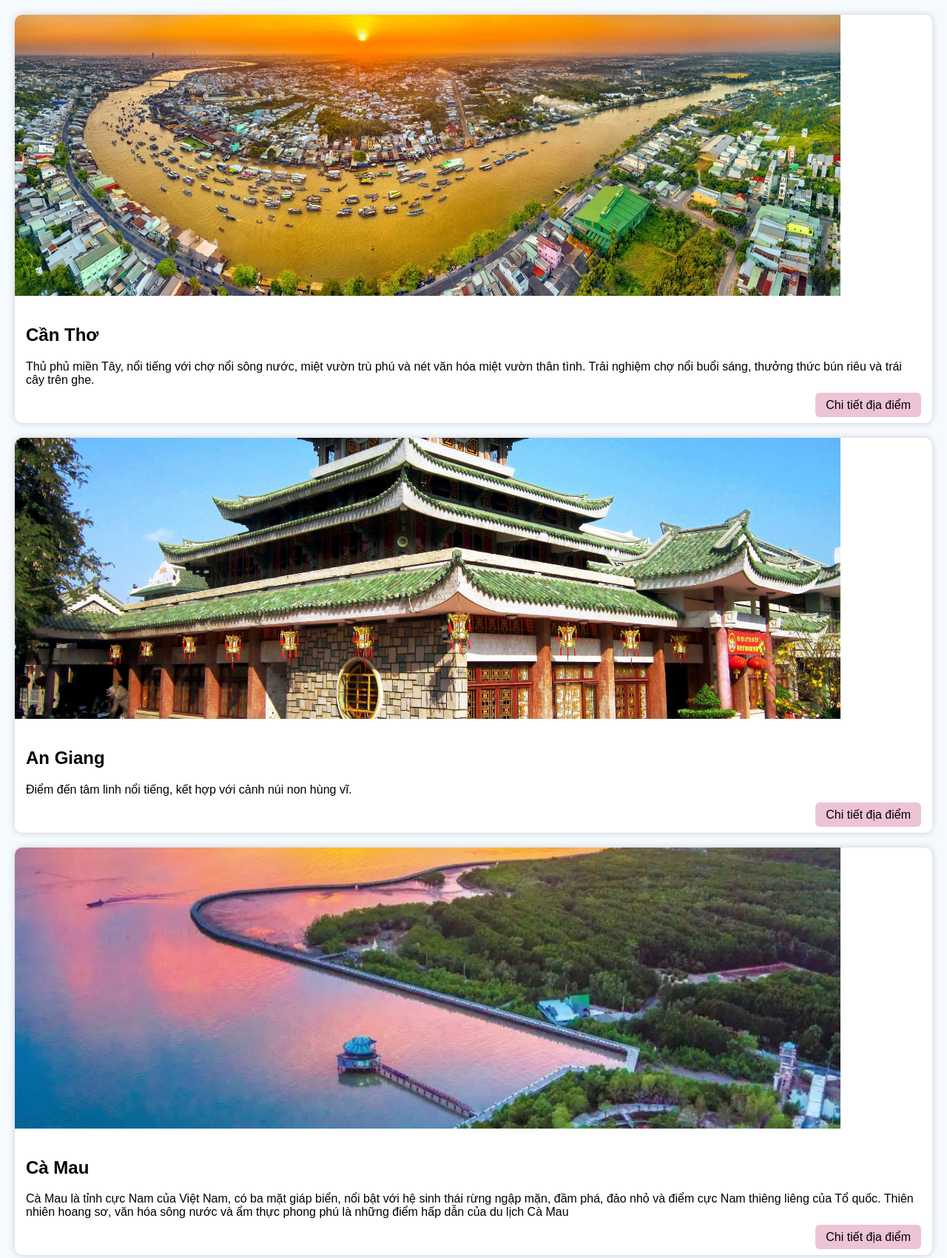
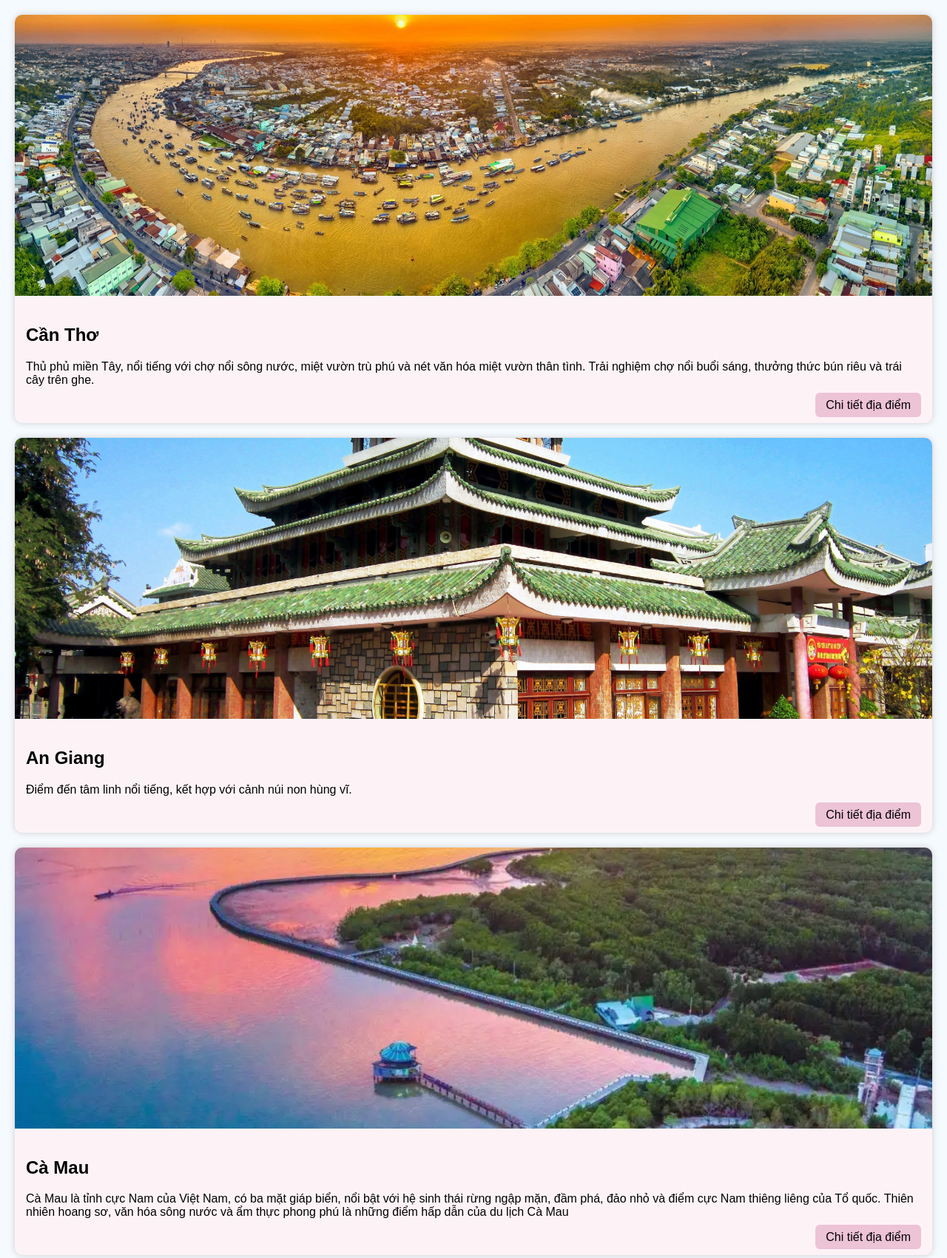
Before and after one commit to hhiep1111/dulichkhoe, a FastAPI app: page / in a window 1280 px wide. Shown: the part 258-1959 px from the top of the page at 74% size. Run offline with FastAPI, Linux system fonts and the light colour scheme; data that the repository does not hold is empty.

Commit message:
Update index.html

```diff
--- a/templates/index.html
+++ b/templates/index.html
@@ -69,14 +69,14 @@
             padding: 20px;
         }
         .card {
-            background: white;
+            background:  #FDF3F7;
             border-radius: 10px;
             box-shadow: 0 0 8px #ccc;
             margin-bottom: 20px;
             overflow: hidden;
         }
         .card img {
-            width: 90%;
+            width: 100%;
             height: 380px;
             object-fit: cover;
         }
```
